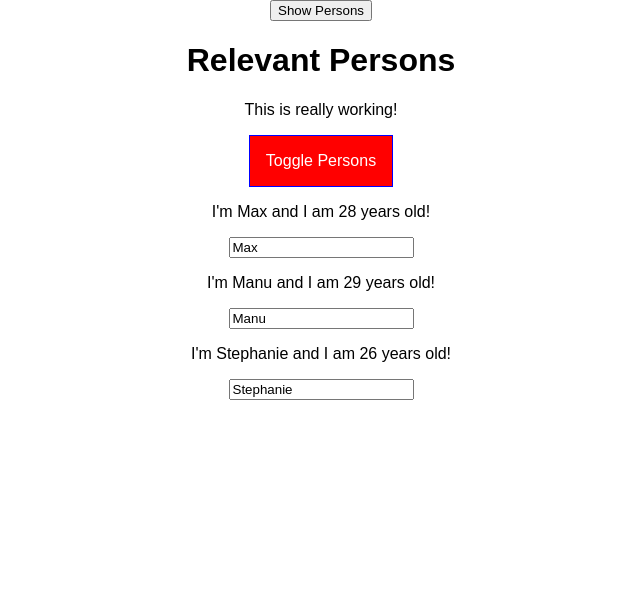
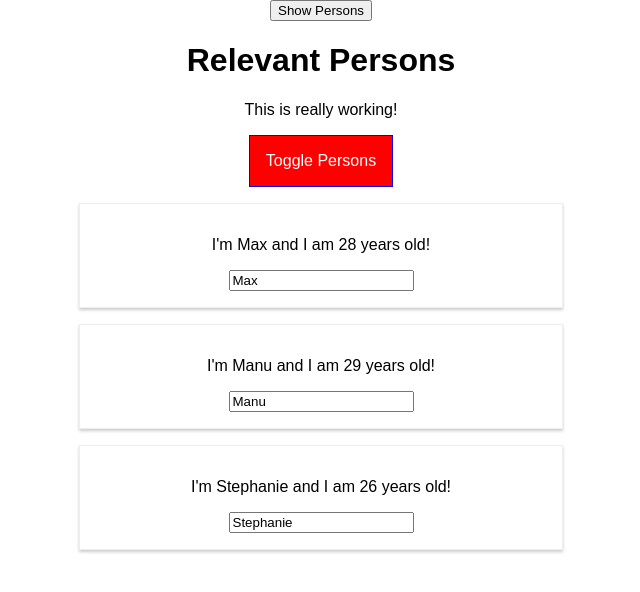
Before and after one commit to cerinoligutom/React-Experiment, a React app: page / in a window 1280 px wide. Both pictures are taken after a click on the button "Show Persons". Shown: the top 592 px of the page, without its empty margins (319-959 px from the left). Built offline with nearby package versions, Linux system fonts and the light colour scheme.

Commit message:
One way to implement HOC

```diff
--- a/src/components/Persons/Person/Person.js
+++ b/src/components/Persons/Person/Person.js
@@ -1,6 +1,7 @@
 import React, { Component } from 'react';
 
-// import classes from './Person.css';
+import classes from './Person.css';
+import WithClass from '../../../hoc/WithClass';
 
 class Person extends Component {
     constructor(props) {
@@ -18,18 +19,18 @@ class Person extends Component {
 
     render() {
         console.log('[Person.js] Inside render()');
-        // return (
-        //     <div className={classes.Person}>
-        //     <p onClick={this.props.click}>I'm {this.props.name} and I am {this.props.age} years old!</p>
-        //     <p>{this.props.children}</p>
-        //     <input type="text" onChange={this.props.changed} value={this.props.name} />
-        // </div>
-        // );
-        return [
-            <p key="1" onClick={this.props.click}>I'm {this.props.name} and I am {this.props.age} years old!</p>,
-            <p key="2">{this.props.children}</p>,
-            <input key="3" type="text" onChange={this.props.changed} value={this.props.name} />
-        ];
+        return (
+            <WithClass classes={classes.Person}>
+                <p onClick={this.props.click}>I'm {this.props.name} and I am {this.props.age} years old!</p>
+                <p>{this.props.children}</p>
+                <input type="text" onChange={this.props.changed} value={this.props.name} />
+            </WithClass>
+        );
+        // return [
+        //     <p key="1" onClick={this.props.click}>I'm {this.props.name} and I am {this.props.age} years old!</p>,
+        //     <p key="2">{this.props.children}</p>,
+        //     <input key="3" type="text" onChange={this.props.changed} value={this.props.name} />
+        // ];
     }
 }
 
--- a/src/containers/App.js
+++ b/src/containers/App.js
@@ -2,6 +2,7 @@ import React, { PureComponent } from 'react';
 import classes from './App.css';
 import Persons from '../components/Persons/Persons';
 import Cockpit from '../components/Cockpit/Cockpit';
+import WithClass from '../hoc/WithClass';
 
 class App extends PureComponent {
   constructor(props) {
@@ -90,7 +91,7 @@ class App extends PureComponent {
     }
 
     return (
-      <div className={classes.App}>
+      <WithClass classes={classes.App}>
         <button onClick={() => {this.setState({showPersons: true })}}>Show Persons</button>
         <Cockpit
           appTitle={this.props.title}
@@ -98,7 +99,7 @@ class App extends PureComponent {
           persons={this.state.persons}
           clicked={this.togglePersonsHandler} />
         {persons}
-      </div>
+      </WithClass>
     );
   }
 }
--- /dev/null
+++ b/src/hoc/WithClass.js
@@ -0,0 +1,9 @@
+import React from 'react';
+
+const withClass = (props) => (
+    <div className={props.classes}>
+        {props.children}
+    </div>
+);
+
+export default withClass;
```
